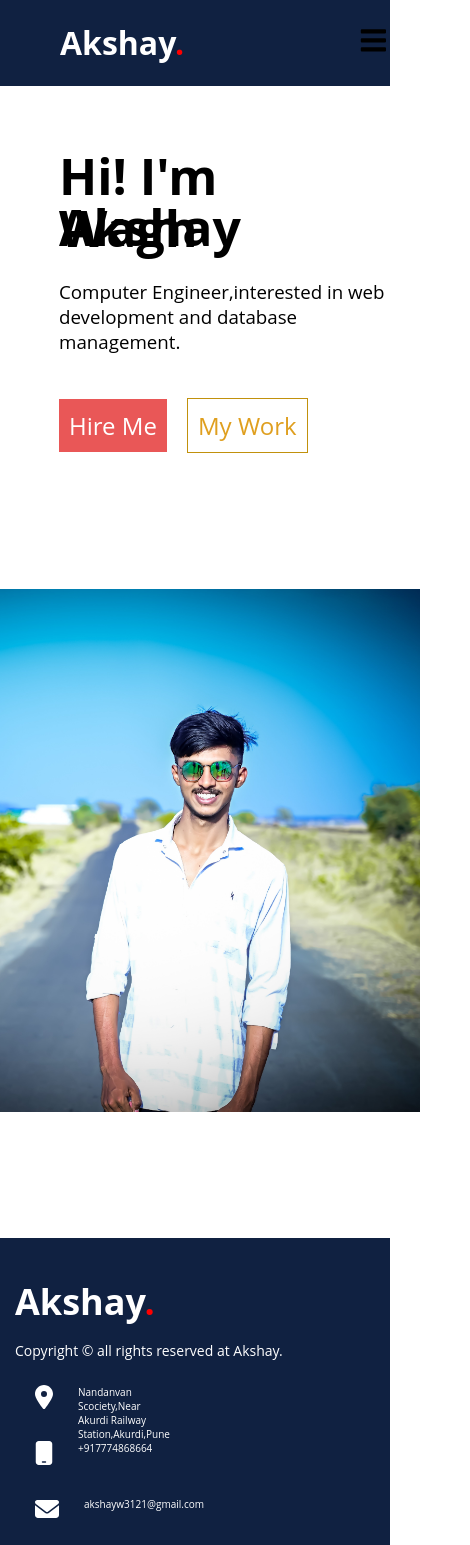
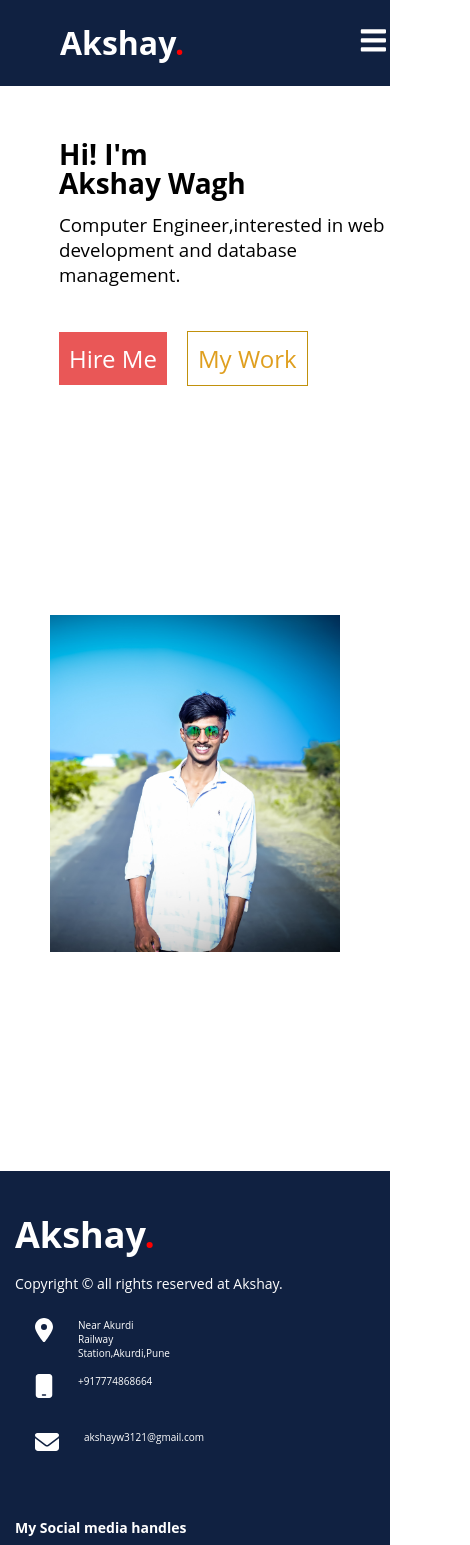
Before and after one commit to akshaywagh3/MyPortfolio, a React (Create React App) app: page / in a window 390 px wide. Shown: the top 1545 px of the page, 470 px wide, since content can reach past the window. Built offline with nearby package versions, Linux system fonts and the light colour scheme.

Commit message:
made some changes

```diff
--- a/src/components/About.css
+++ b/src/components/About.css
@@ -69,7 +69,7 @@
     flex-direction: row;
     gap: 7px;
 }
-.full .hire{
+.full .hire {
     color: white;
     background-color: white;
     font-size: 20px;
@@ -189,6 +189,7 @@
     .skill-list section{
         gap: 5px;
 
+
     }
     .skills::before{
         content: '';
@@ -203,7 +204,7 @@
     }
 
   }
-  @media screen and (max-width: 768px) {
+  @media screen and (max-width: 560px) {
     .about {
       display: flex;
       height: auto;
@@ -212,7 +213,8 @@
       text-align: center;
     }
     .about img{
-        width: 100vw;
+        width: 100%;
+        justify-content: center;
     }
     .full{
         display: flex;
@@ -221,28 +223,35 @@
         height: auto;
     }
     .myself .details{
-        margin-top: 10px;
-        font-size: 17px;
-        max-height: 4.5em;
-        line-height: 1.4em;
-        gap: 40px;
+        display: flex;
+        flex-direction: column;
+        gap: 0;
+        padding-bottom: 10px;
+        /* max-height: 4.5em; */
+        /* line-height: 1.4em; */
+        font-weight: normal;
+        font-size: 14px;
+        padding-left: 30px;
         justify-content: center;
     }
     .myself{
+        height: auto;
         width: auto;
     }
     .myself span{
         display: flex;
         justify-content: flex-start;
-
-        font-size: 18px;
+        padding-bottom: 20px;
+        max-height: 5.7em;
+        line-height: 1.2em;
+        /* font-weight: bold; */
+        font-size: 14px;
         line-break: auto;
 
     }
     .skill-list{
         display: grid;
         grid-template-columns: repeat(2, 1fr);
-
         align-items: center;
     }
     .skill-list section{
--- a/src/components/About.js
+++ b/src/components/About.js
@@ -27,12 +27,11 @@ const About = () => {
         <div className='myself'>
           <h2>I'm Akshay Wagh</h2>
           <h3>A Web Developer based in India</h3>
-
           <span>I love to design and Develop stylish,modern,responsive and interactive websites.My passion is to design and develop user interfaces through bold interfaces and meaningful interactions.Check out my portfolio.</span>
           <div className='details'>
               <div className='col'>
                   <div className='media'>
-                      <label>Birthday :</label>
+                      <label>Birthday:</label>
                       <label>06/06/2001</label>
                   </div>
                   <div className='media'>
--- a/src/components/Contact.css
+++ b/src/components/Contact.css
@@ -10,7 +10,7 @@
     display: flex;
     width: 50vw;
     height: auto;
-    box-shadow: rgba(0, 0, 0, 0.3) 0px 19px 38px, rgba(0, 0, 0, 0.22) 0px 15px 12px;
+    /* box-shadow: rgba(0, 0, 0, 0.3) 0px 19px 38px, rgba(0, 0, 0, 0.22) 0px 15px 12px; */
     flex-direction: column;
     margin: auto;
     margin-top: 5%;
@@ -87,7 +87,7 @@
     margin-top: 5px;
 }
 
-@media screen and (max-width:768px){
+@media screen and (max-width:981){
     .dd{
         height: auto;
         display: flex;
@@ -113,3 +113,31 @@
         height: 130px;
     }
 }
+@media screen and (max-width:768px){
+    .dd{
+        height: auto;
+        display: flex;
+        flex-direction: column;
+        justify-content: center;
+        align-items: center;
+
+    }
+    .contact{
+        margin-bottom: 10px;
+        width: 70%;
+    }
+    .extra{
+        margin: 20px;
+        margin-top: 5%;
+        gap: 20px;
+        display: flex;
+        font-size: 14px;
+        flex-direction: column;
+        justify-content: center;
+        align-items: center;
+    }
+    .extra section{
+        width: 270px;
+        height: 140px;
+    }
+}
--- a/src/components/Contact.js
+++ b/src/components/Contact.js
@@ -48,7 +48,7 @@ const Contact = (props) => {
           <FontAwesomeIcon icon={faLocationDot} size='2xl'style={{margin:'20px 20px'  }}/>
           <span>
           <h2>My Address</h2>
-          <h3>Nandanvan Scociety,Near Akurdi Railway Station,Akurdi,Pune</h3>
+          <h3>Near Akurdi Railway Station,Akurdi,Pune</h3>
           </span>
         </section>
         <section>
--- a/src/components/Footer.js
+++ b/src/components/Footer.js
@@ -26,7 +26,7 @@ const Footer = () => {
           <FontAwesomeIcon icon={faLocationDot} size='xl'style={{margin:'20px 20px'  }}/>
           <span>
 
-          <h3>Nandanvan Scociety,Near Akurdi Railway Station,Akurdi,Pune</h3>
+          <h3>Near Akurdi Railway Station,Akurdi,Pune</h3>
           </span>
         </section>
         <section>
--- a/src/components/Header.css
+++ b/src/components/Header.css
@@ -58,12 +58,14 @@
 	.header .nav-btn {
 		overflow:visible;
 		opacity: 1;
+		color: white;
 	}
 
 	.header nav {
 		position: fixed;
 		top: 0;
 		left: 0;
+		opacity: 0.7;
 		height: auto;
 		width: 100%;
 		display: flex;
--- a/src/components/Home.css
+++ b/src/components/Home.css
@@ -37,9 +37,26 @@
 
 .s2 img{
     object-fit: contain;
-    width: 450px;
+    width: 460px;
     height: 80vh;
     z-index: -1;
+
+}
+
+@media screen and (max-width: 981px) {
+  .sections {
+    display: flex;
+    flex-direction: column;
+    justify-content: center;
+    align-items: center;
+    padding-top: 10px;
+    gap: 10px;
+  }
+  .s2 img{
+      width: 450px;
+      align-items: center;
+
+  }
 
 }
 
@@ -53,21 +70,11 @@
       margin-top: 10px;
       gap: 10px;
     }
-  }
-
-@media screen and (max-width: 981px) {
-    .sections {
-      display: flex;
-      flex-direction: column;
-      justify-content: center;
-      align-items: center;
-      padding-top: 10px;
-      gap: 10px;
-    }
     .s2 img{
-        width: 450px;
-        align-items: center;
+      width:100%;
 
     }
-
+    .s1 p {
+      font-size: 28px;
+    }
   }
--- a/src/components/Projects.css
+++ b/src/components/Projects.css
@@ -82,11 +82,12 @@
         width: 100%;
     }
     .projects {
-      display: flex;
-      flex-direction: column;
+        display: flex;
+        flex-direction: column;
+        justify-content: center;
     }
     .projects li{
-        width:300px;
+        width:250px;
         margin: 20px;
     }
 
```
